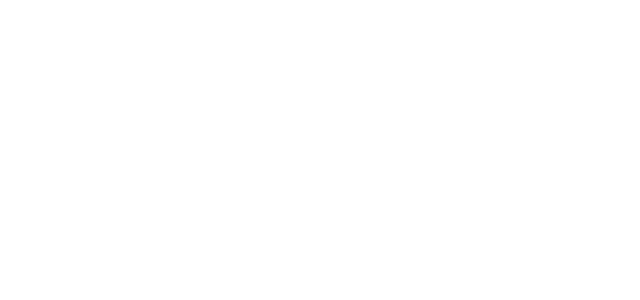
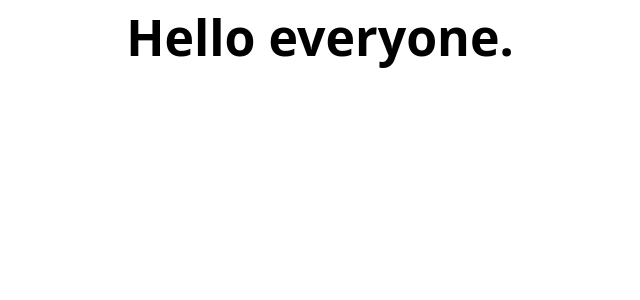
Before and after one commit to noorjsdivs/practice, a React (Create React App) app: page /nahid in a window 1280 px wide. Before the commit this address had no page. Shown: the top 300 px of the page, without its empty margins (320-960 px from the left). Built offline with nearby package versions, Linux system fonts and the light colour scheme.

Commit message:
added Nahid

```diff
--- a/src/components/Header.js
+++ b/src/components/Header.js
@@ -18,6 +18,7 @@
     { name: "Habib", Link: "/habib", current: false },
     { name: "Ratul", Link: "/ratul", current: false },
     { name: "Shahariar", Link: "/shahariar", current: false },
+    { name: "Nahid", Link: "/nahid", current: false },
   ];
   function classNames(...classes) {
     return classes.filter(Boolean).join(" ");
--- a/src/components/nahid.js
+++ b/src/components/nahid.js
@@ -0,0 +1,11 @@
+import React from "react";
+
+function nahid() {
+  return (
+    <div>
+      <h1>Hello everyone.</h1>
+    </div>
+  );
+}
+
+export default nahid;
--- a/src/index.js
+++ b/src/index.js
@@ -9,6 +9,7 @@
 import Habib from "./components/Habib";
 import Shahariar from "./components/Shahariar";
 import Ratul from "./components/Ratul";
+import Nahid from "./components/Nahid";
 
 const root = ReactDOM.createRoot(document.getElementById("root"));
 root.render(
@@ -21,6 +22,7 @@
       <Route path="habib" element={<Habib />}></Route>
       <Route path="shahariar" element={<Shahariar />}></Route>
       <Route path="ratul" element={<Ratul />}></Route>
+      <Route path="nahid" element={<Nahid />}></Route>
     </Routes>
   </BrowserRouter>
 );
```
